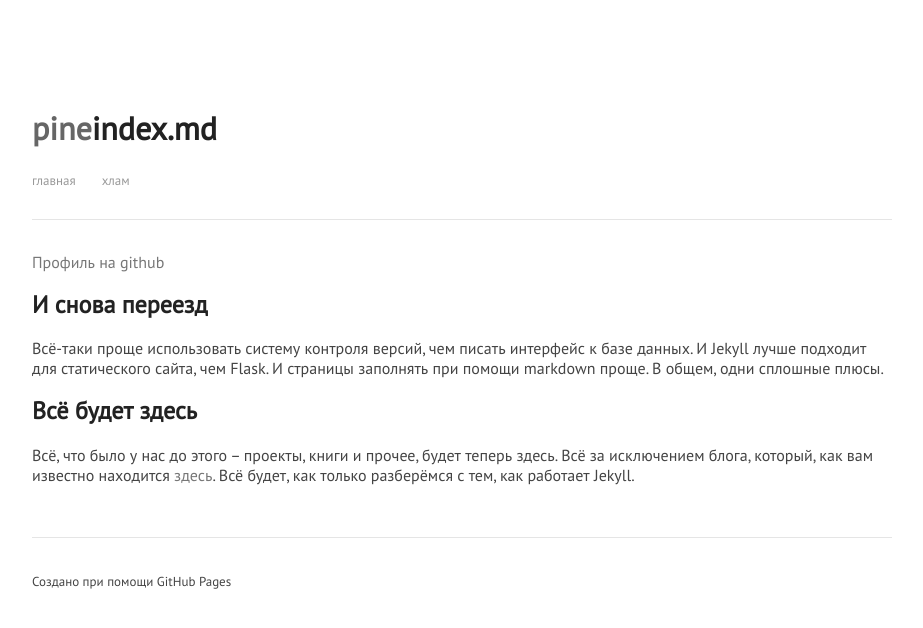
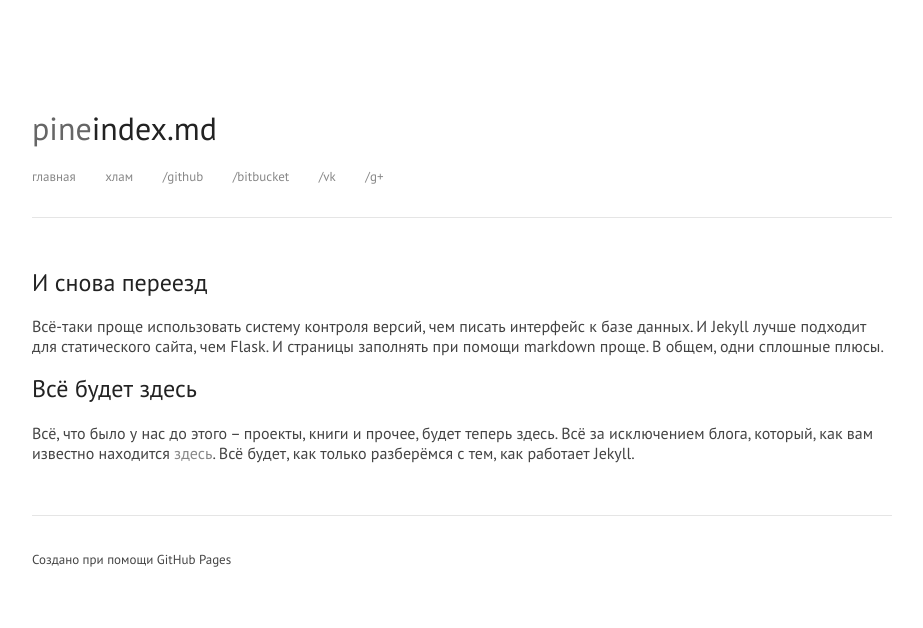
Before and after one commit to gitter-badger/pinecrew.github.com, a Jekyll site: the page built from index.md, in a window 1280 px wide. Shown: the top 628 px of the page, without its empty margins (178-1101 px from the left). Built offline with Jekyll 4.4.1, drawn with Linux system fonts in a browser that asks for light colours.

Commit message:
Добавил внешние ссылки в навигации

```diff
--- a/_layouts/main.html
+++ b/_layouts/main.html
@@ -2,7 +2,6 @@
 <html>
     <head>
         <meta charset="utf-8">
-        <meta http-equiv="X-UA-Compatible" content="chrome=1">
         <title>{{ page.title }}</title>
         <link rel="stylesheet" href="styles/styles.css">
         <link rel="stylesheet" href="styles/pygment_trac.css">
@@ -15,10 +14,14 @@
         <div class="wrapper">
         <header>
             <h1><span class="pine">pine</span>{{ page.name }}</h1>
-            <ul>
-                <a href="/">главная</a>
-                <a href="/stuff">хлам</a>
-            </ul>
+            <nav>
+                <a href="/" {% if page.name == "crew" %}class="active"{% endif %}>главная</a>
+                <a href="/stuff" {% if page.name == "stuff" %}class="active"{% endif %}>хлам</a>
+                <a href="https://github.com/pinecrew">/github</a>
+                <a href="https://bitbucket.org/pinecrew">/bitbucket</a>
+                <a href="http://vk.com/pinepage">/vk</a>
+                <a href="http://topl.us/PineCrew">/g+</a>
+            </nav>
         </header>
         <section>
             {{ content }}
--- a/index.md
+++ b/index.md
@@ -3,7 +3,6 @@ layout: main
 title: Главная страница pinecrew на github
 name: crew
 ---
-[Профиль на github](https://github.com/pinecrew)
 
 #И снова переезд
 
--- a/styles/styles.css
+++ b/styles/styles.css
@@ -4,10 +4,12 @@ body {
     padding: 50px;
     color: #444;
     font-family: 'PT Sans', Arial, sans-serif;
+    font-weight: 300;
 }
 
 h1, h2, h3, h4, h5, h6 {
     color: #222;
+    font-weight: 300;
 }
 
 p, ul, ol, table, pre, dl {
@@ -18,15 +20,15 @@ h1, h2, h3 {
     line-height: 1.1;
 }
 
-header h1 {
-    font-size: xx-large;
-}
 
 a {
     display: inline-block;
-    color: #777;
+    color: #888;
     text-decoration: none;
-    transition: background .7s;
+    -webkit-transition: background .3s;
+    -moz-transition: background .3s;
+    -o-transition: background .3s;
+    transition: background .3s;
 }
 
 a:hover {
@@ -38,6 +40,20 @@ a small {
     font-size: small;
 }
 
+nav {
+    display: block;
+    font-size: small;
+}
+
+nav a {
+    display: inline-block;
+    margin-right: 2em;
+    text-align: center;
+}
+
+span.social {
+    text-align: right;
+}
 .wrapper {
     margin: 0 auto;
     width: 860px;
@@ -93,27 +109,19 @@ header, footer {
     margin: 2em auto;
 }
 
-header ul {
-    padding: 0;
-    list-style: none;
+p.links {
+    font-size: small;
+    text-align: center;
 }
 
-header li {
-    float: left;
-    width: 89px;
-    height: 40px;
-    border-right: 1px solid #d2d2d2;
+p.links a {
+    margin: 1em;
 }
 
-header ul a {
-    float: left;
-    display: block;
-    margin-right: 2em;
-    padding-top: 6px;
-    color: #999;
-    text-align: center;
-    line-height: 1;
-    font-size: small;
+
+
+.active {
+    border-bottom: 1px solid #777;
 }
 
 strong {
@@ -121,20 +129,6 @@ strong {
     font-weight: 700;
 }
 
-header ul li + li {
-    width: 88px;
-    border-left: 1px solid #fff;
-}
-
-header ul li + li + li {
-    width: 89px;
-    border-right: none;
-}
-
-header ul a strong {
-    display: block;
-    color: #222;
-}
 
 section {
     padding: 2em 0;
```
